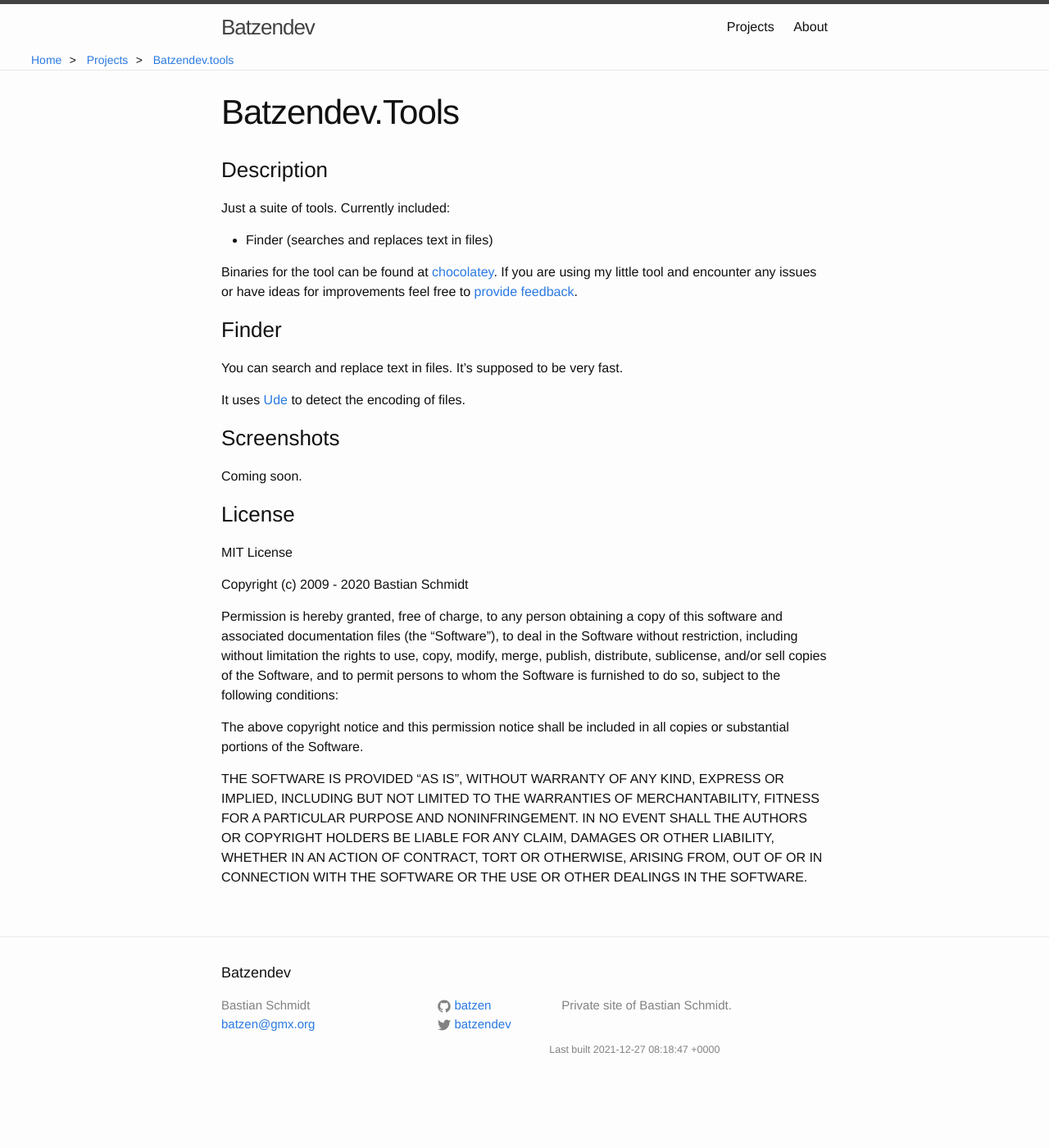
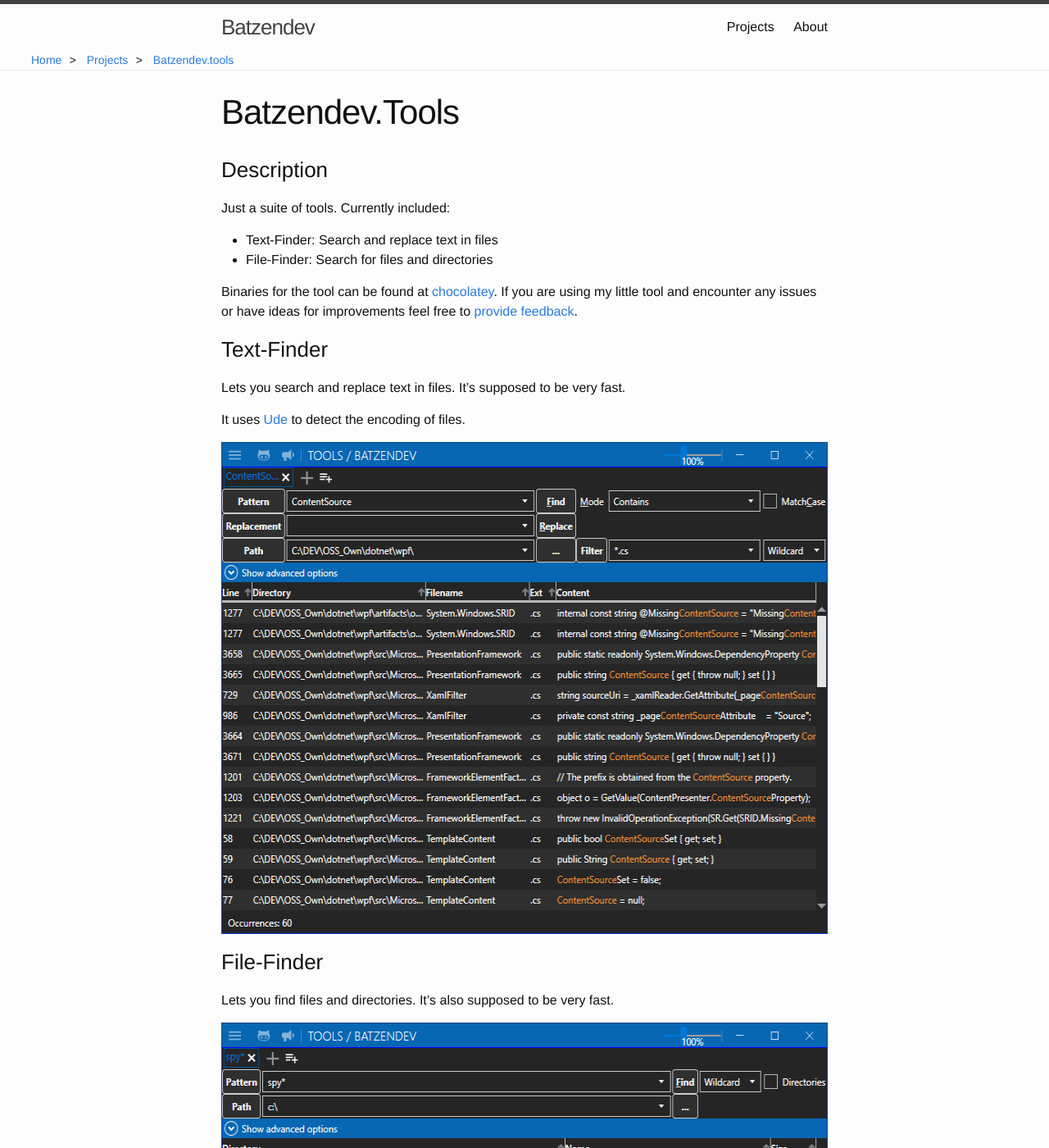
Before and after one commit to batzen/batzen.github.io, a Jekyll site: the page built from _projects/batzendev.tools/index.md, in a window 1280 px wide and 1400 px high. Shown: the whole window at 82% size. Built offline with Jekyll 4.4.1, drawn with Linux system fonts in a browser that asks for light colours; some of the changed text lies outside the part shown.

Commit message:
Improving project details

```diff
--- a/_projects/batzendev.tools/index.md
+++ b/_projects/batzendev.tools/index.md
@@ -8,26 +8,35 @@ title: Batzendev.Tools
 Just a suite of tools.
 Currently included:
 
-- Finder (searches and replaces text in files)
+- Text-Finder: Search and replace text in files
+- File-Finder: Search for files and directories
 
 Binaries for the tool can be found at [chocolatey](https://chocolatey.org/packages/Batzendev.Tools).
 If you are using my little tool and encounter any issues or have ideas for improvements feel free to [provide feedback](https://github.com/batzen/Batzendev.Tools).
 
-### Finder
+### Text-Finder
 
-You can search and replace text in files. It's supposed to be very fast.
+Lets you search and replace text in files. It's supposed to be very fast.
 
 It uses [Ude](https://github.com/errepi/ude) to detect the encoding of files.
 
-### Screenshots
+<img src="images/Text-Finder.png" alt="Screenshot of Text-Finder" width="800" height="600" />
 
-Coming soon.
+### File-Finder
+
+Lets you find files and directories. It's also supposed to be very fast.
+
+<img src="images/File-Finder.png" alt="Screenshot of Text-Finder" width="800" height="600" />
+
+### Remarks
+
+Neither Text-Finder nor File-Finder use any kind of caching or indexing.
 
 ### License
 
 MIT License
 
-Copyright (c) 2009 - 2020 {{ site.realname }}
+Copyright (c) 2009 - 2021 Bastian Schmidt
 
 Permission is hereby granted, free of charge, to any person obtaining a copy
 of this software and associated documentation files (the "Software"), to deal
```
Also changed, not shown: _projects/batzendev.tools/images/File-Finder.png (added), _projects/batzendev.tools/images/Text-Finder.png (added).
